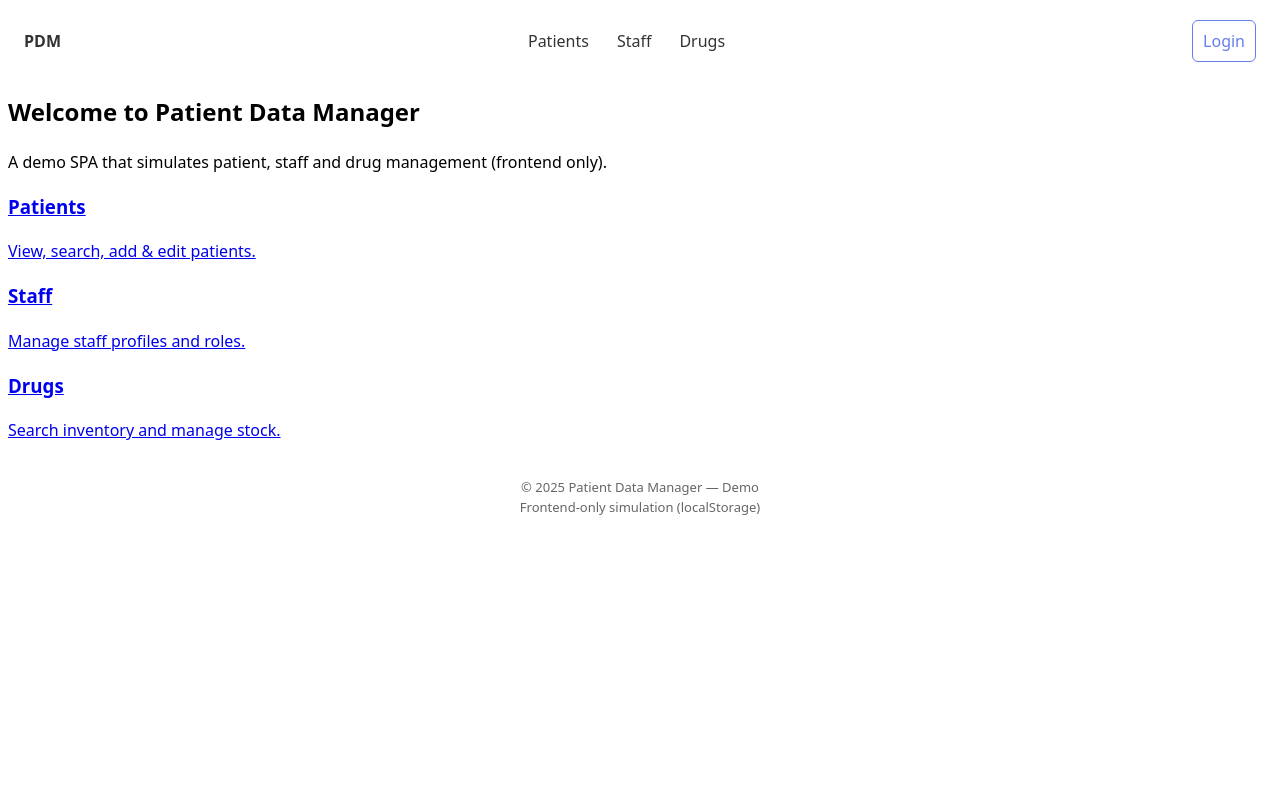
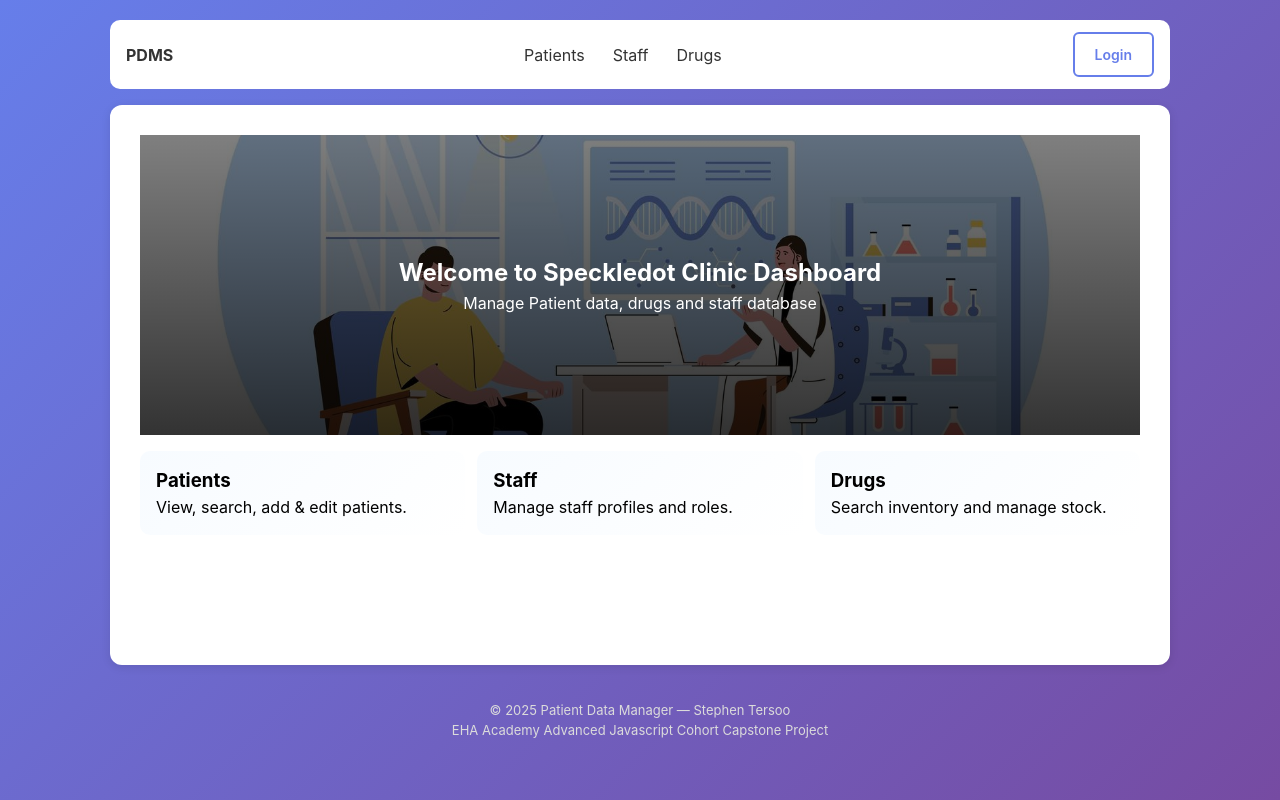
Before and after one commit to StivinTaesoo/react-capstone-project, a React (Vite) app: page / in a window 1280 px wide. Built offline with nearby package versions, Linux system fonts and the light colour scheme.

Commit message:
Add search functionality for DrugList and StaffList pages

```diff
--- a/src/App.css
+++ b/src/App.css
@@ -134,8 +134,9 @@ body {
 }
 
 .app-container {
-    min-height: 100vh;
     padding: 20px;
+    max-width: 1100px;
+    margin: 0 auto;
 }
 
 .app-header {
@@ -168,10 +169,32 @@ body {
 }
 
 .content {
+    min-height: 70vh;
     background: white;
     padding: 30px;
     border-radius: 12px;
     box-shadow: 0 2px 10px rgba(0, 0, 0, 0.1);
+}
+
+.hero-section {
+    background-image: linear-gradient(rgba(0, 0, 0, 0.5), rgba(0, 0, 0, 0.8)),
+        url("./assets/clinic-vector.jpg");
+    background-size: cover;
+    background-position: center;
+    background-repeat: no-repeat;
+    height: 300px;
+    color: white;
+    display: flex;
+    align-items: center;
+    justify-content: center;
+    flex-direction: column;
+    text-align: center;
+}
+
+.grid-cards {
+    display: grid;
+    grid-template-columns: repeat(auto-fit, minmax(220px, 1fr));
+    gap: 12px;
 }
 
 .toolbar {
@@ -197,6 +220,14 @@ body {
     border-color: #667eea;
 }
 
+.card {
+    padding: 16px;
+    background: linear-gradient(135deg, #f7fbff, #fff);
+    border-radius: 10px;
+    text-decoration: none;
+    color: inherit;
+    display: block;
+}
 .patient-grid {
     display: grid;
     grid-template-columns: repeat(auto-fill, minmax(300px, 1fr));
--- a/src/App.tsx
+++ b/src/App.tsx
@@ -15,6 +15,8 @@ import DrugDetailPage from "./pages/drugs/DrugDetailPage";
 import DrugEditPage from "./pages/drugs/DrugEditPage";
 import { runSeederIfNeeded } from "./utils/sampleDataSeeder";
 import MainLayout from "./layouts/MainLayout";
+import "./App.css";
+// import "./styles.css";
 
 function RequireAuth({ children }: { children: React.JSX.Element }) {
     const auth = useAuth();
--- a/src/components/Footer.tsx
+++ b/src/components/Footer.tsx
@@ -1,10 +1,11 @@
+import "./styles/sections.css";
+
 const Footer: React.FC = () => (
     <footer className="footer">
-        <div>© {new Date().getFullYear()} Patient Data Manager — Demo</div>
-        <div>Frontend-only simulation (localStorage)</div>
-        <style>{`
-      .footer{ margin-top:24px; padding:12px; text-align:center; color:#666; font-size:13px;}
-    `}</style>
+        <div>
+            © {new Date().getFullYear()} Patient Data Manager — Stephen Tersoo
+        </div>
+        <div>EHA Academy Advanced Javascript Cohort Capstone Project</div>
     </footer>
 );
 
--- a/src/components/NavBar.tsx
+++ b/src/components/NavBar.tsx
@@ -1,6 +1,7 @@
 import React, { useState } from "react";
 import { Link, useNavigate } from "react-router-dom";
 import { useAuth } from "../context/authContext";
+import "./styles/sections.css";
 
 const NavBar: React.FC = () => {
     const [open, setOpen] = useState(false);
@@ -16,7 +17,7 @@ const NavBar: React.FC = () => {
         <nav className="nav">
             <div className="nav-inner">
                 <div className="brand" onClick={() => navigate("/")}>
-                    PDM
+                    PDMS
                 </div>
                 <button
                     className="hamburger"
@@ -56,23 +57,6 @@ const NavBar: React.FC = () => {
                     )}
                 </div>
             </div>
-
-            <style>{`
-        .nav { background:white; padding:12px 16px; border-radius:10px; margin-bottom:16px; }
-        .nav-inner{ display:flex; gap:12px; align-items:center; justify-content:space-between; }
-        .brand{ font-weight:700; cursor:pointer; color:#333; }
-        .hamburger{ display:none; background:none; border:none; font-size:20px; }
-        .nav-links{ display:flex; gap:8px; align-items:center; }
-        .nav-link{ padding:6px 10px; text-decoration:none; color:#333; border-radius:8px; }
-        .nav-link:hover{ background:#f1f1ff; }
-        .nav-right{ display:flex; gap:8px; align-items:center; }
-        .btn-secondary{ background:white; border:1px solid #667eea; color:#667eea; padding:8px 10px; border-radius:6px; cursor:pointer; text-decoration:none; }
-        @media (max-width:720px){
-          .hamburger{ display:block; }
-          .nav-links{ position:absolute; left:10px; right:10px; top:64px; background:white; padding:10px; border-radius:8px; display:none; flex-direction:column; gap:6px; z-index:100; }
-          .nav-links.open{ display:flex; }
-        }
-      `}</style>
         </nav>
     );
 };
--- /dev/null
+++ b/src/components/styles/sections.css
@@ -0,0 +1,82 @@
+.nav {
+    background: white;
+    padding: 12px 16px;
+    border-radius: 10px;
+    margin-bottom: 16px;
+}
+.nav-inner {
+    display: flex;
+    gap: 12px;
+    align-items: center;
+    justify-content: space-between;
+}
+.brand {
+    font-weight: 700;
+    cursor: pointer;
+    color: #333;
+}
+.hamburger {
+    display: none;
+    background: none;
+    border: none;
+    font-size: 20px;
+}
+.nav-links {
+    display: flex;
+    gap: 8px;
+    align-items: center;
+}
+.nav-link {
+    padding: 6px 10px;
+    text-decoration: none;
+    color: #333;
+    border-radius: 8px;
+}
+.nav-link:hover {
+    background: #f1f1ff;
+}
+.nav-right {
+    display: flex;
+    gap: 8px;
+    align-items: center;
+}
+.btn-secondary {
+    background: white;
+    border: 1px solid #667eea;
+    color: #667eea;
+    padding: 8px 10px;
+    border-radius: 6px;
+    cursor: pointer;
+    text-decoration: none;
+}
+
+.footer {
+    margin-top: 24px;
+    padding: 12px;
+    text-align: center;
+    color: #dbdbdbff;
+    /* color: #666; */
+    font-size: 13px;
+}
+
+@media (max-width: 720px) {
+    .hamburger {
+        display: block;
+    }
+    .nav-links {
+        position: absolute;
+        left: 10px;
+        right: 10px;
+        top: 64px;
+        background: white;
+        padding: 10px;
+        border-radius: 8px;
+        display: none;
+        flex-direction: column;
+        gap: 6px;
+        z-index: 100;
+    }
+    .nav-links.open {
+        display: flex;
+    }
+}
--- a/src/pages/HomePage.tsx
+++ b/src/pages/HomePage.tsx
@@ -3,11 +3,10 @@ import { Link } from "react-router-dom";
 const HomePage: React.FC = () => {
     return (
         <div className="content">
-            <h2>Welcome to Patient Data Manager</h2>
-            <p>
-                A demo SPA that simulates patient, staff and drug management
-                (frontend only).
-            </p>
+            <div className="hero-section">
+                <h2>Welcome to Speckledot Clinic Dashboard</h2>
+                <p>Manage Patient data, drugs and staff database</p>
+            </div>
 
             <div className="grid-cards" style={{ marginTop: 16 }}>
                 <Link to="/patients" className="card">
--- a/src/pages/auth/LoginPage.tsx
+++ b/src/pages/auth/LoginPage.tsx
@@ -1,6 +1,7 @@
 import { useState } from "react";
 import { useNavigate, Link } from "react-router-dom";
 import { hashPassword } from "../../utils/crypto";
+import "./auth.css";
 
 const KEY_USERS = "pdm_users_v2";
 const KEY_SESSION = "pdm_session";
@@ -35,7 +36,7 @@ const LoginPage: React.FC = () => {
                 KEY_SESSION,
                 JSON.stringify({ username, loggedAt: Date.now() })
             );
-            // navigate to home (protected area)
+
             navigate("/");
         } catch (err) {
             setError("Login failed");
--- a/src/pages/drugs/DrugsListPage.tsx
+++ b/src/pages/drugs/DrugsListPage.tsx
@@ -1,8 +1,16 @@
 import { Link } from "react-router-dom";
 import { useDrugs } from "../../hooks/useDrugs";
+import { useState } from "react";
 
 const DrugsListPage: React.FC = () => {
     const { drugs, remove } = useDrugs();
+    const [search, setSearch] = useState("");
+
+    const filtered = drugs.filter(
+        (p) =>
+            p.name.toLowerCase().includes(search.toLowerCase()) ||
+            p.id.toString().includes(search)
+    );
 
     const handleDelete = (id: number) => {
         if (!confirm("Delete drug?")) return;
@@ -15,9 +23,8 @@ const DrugsListPage: React.FC = () => {
                 <input
                     className="search-input"
                     placeholder="Search drugs..."
-                    onChange={() => {
-                        /* add search later */
-                    }}
+                    value={search}
+                    onChange={(e) => setSearch(e.target.value)}
                 />
                 <div>
                     <Link to="/drugs/new" className="btn-primary">
@@ -27,7 +34,10 @@ const DrugsListPage: React.FC = () => {
             </div>
 
             <div className="patient-grid">
-                {drugs.map((d) => (
+                {filtered.length === 0 ? (
+                    <div className="empty-state">No patients found</div>
+                ) : (
+                    filtered.map((d) => (
                         <div key={d.id} className="patient-card">
                             <h3>{d.name}</h3>
                             <p>{d.manufacturer}</p>
@@ -38,7 +48,10 @@ const DrugsListPage: React.FC = () => {
                                 <Link to={`/drugs/${d.id}`} className="link">
                                     View
                                 </Link>{" "}
-                            <Link to={`/drugs/${d.id}/edit`} className="link">
+                                <Link
+                                    to={`/drugs/${d.id}/edit`}
+                                    className="link"
+                                >
                                     Edit
                                 </Link>{" "}
                                 <button
@@ -49,7 +62,8 @@ const DrugsListPage: React.FC = () => {
                                 </button>
                             </div>
                         </div>
-                ))}
+                    ))
+                )}
             </div>
         </div>
     );
--- a/src/pages/staff/StaffListPage.tsx
+++ b/src/pages/staff/StaffListPage.tsx
@@ -1,8 +1,16 @@
 import { Link } from "react-router-dom";
 import { useStaff } from "../../hooks/useStaff";
+import { useState } from "react";
 
 const StaffListPage: React.FC = () => {
     const { staff, remove } = useStaff();
+    const [search, setSearch] = useState("");
+
+    const filtered = staff.filter(
+        (p) =>
+            p.name.toLowerCase().includes(search.toLowerCase()) ||
+            p.id.toString().includes(search)
+    );
     const handleDelete = (id: number) => {
         if (!confirm("Delete staff?")) return;
         remove(id);
@@ -14,9 +22,8 @@ const StaffListPage: React.FC = () => {
                 <input
                     className="search-input"
                     placeholder="Search staff..."
-                    onChange={() => {
-                        /* add search if needed */
-                    }}
+                    value={search}
+                    onChange={(e) => setSearch(e.target.value)}
                 />
                 <div>
                     <Link to="/staff/new" className="btn-primary">
@@ -26,7 +33,10 @@ const StaffListPage: React.FC = () => {
             </div>
 
             <div className="patient-grid">
-                {staff.map((s) => (
+                {filtered.length === 0 ? (
+                    <div className="empty-state">No patients found</div>
+                ) : (
+                    filtered.map((s) => (
                         <div key={s.id} className="patient-card">
                             <h3>{s.name}</h3>
                             <p>
@@ -39,7 +49,10 @@ const StaffListPage: React.FC = () => {
                                 <Link to={`/staff/${s.id}`} className="link">
                                     View
                                 </Link>{" "}
-                            <Link to={`/staff/${s.id}/edit`} className="link">
+                                <Link
+                                    to={`/staff/${s.id}/edit`}
+                                    className="link"
+                                >
                                     Edit
                                 </Link>{" "}
                                 <button
@@ -50,7 +63,8 @@ const StaffListPage: React.FC = () => {
                                 </button>
                             </div>
                         </div>
-                ))}
+                    ))
+                )}
             </div>
         </div>
     );
--- a/src/styles.css
+++ b/src/styles.css
@@ -23,6 +23,7 @@
     padding: 20px;
     border-radius: 10px;
     box-shadow: 0 2px 10px rgba(0, 0, 0, 0.05);
+    min-height: 70vh;
 }
 .grid-cards {
     display: grid;
```
Also changed, not shown: src/types/index.ts (+5 -5 lines), src/assets/clinic-vector.jpg (added). Lines whose indentation alone changed are shown as unchanged.
